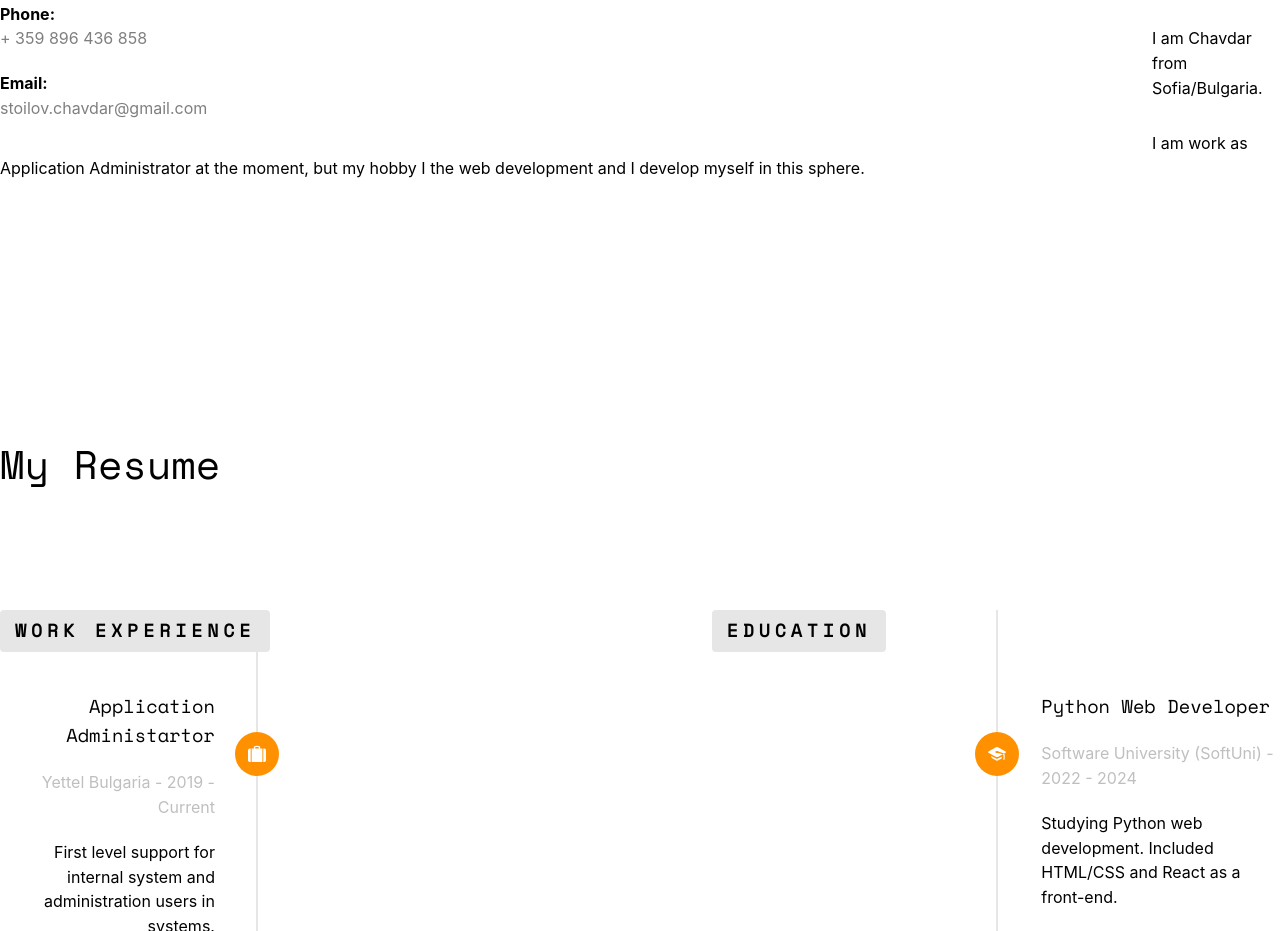
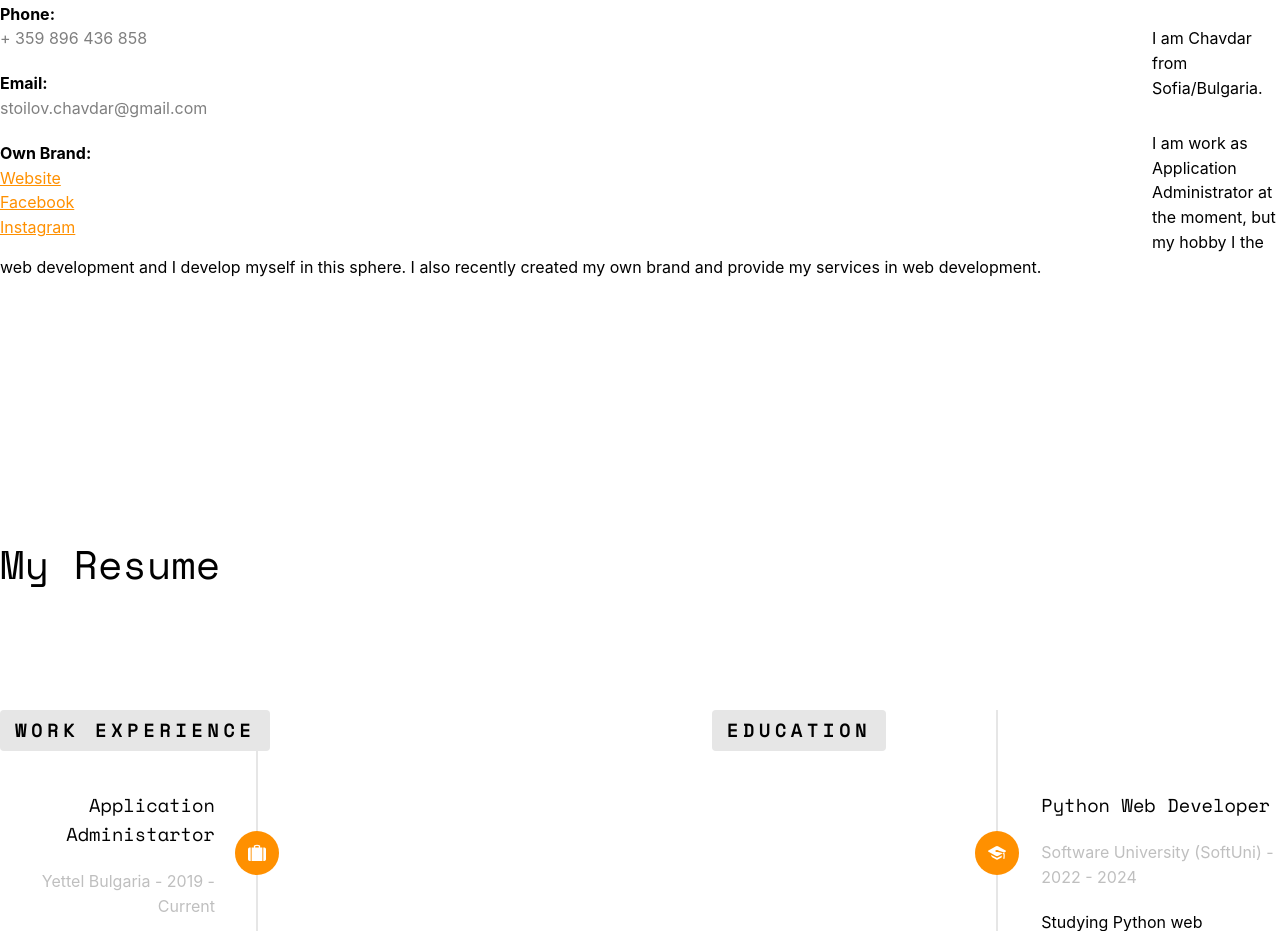
Before and after one commit to ChavdarStoilov/portfolio, a React (Vite) app: page / in a window 1280 px wide. Shown: the part 920-1851 px from the top of the page. Built offline with nearby package versions, Linux system fonts and the light colour scheme.

Commit message:
Added ulr for own brand

```diff
--- a/src/components/about.jsx
+++ b/src/components/about.jsx
@@ -28,6 +28,19 @@ export default function About() {
                                     stoilov.chavdar@gmail.com
                                 </span>
                             </li>
+                            <li>
+                                <span className="first-block">Own Brand:</span>
+                                <span className="second-block">
+                                    <a href="https://stoilov-solutions.com/">Website</a>
+                                </span>
+                                <span className="second-block">
+                                    <a href="https://www.facebook.com/profile.php?id=61556791982620">Facebook</a>
+                                </span>
+                                <span className="second-block">
+                                    <a href="https://www.instagram.com/stoilovsoftwaresolutions?igsh=c28zZjY1YXZpMTQy">Instagram</a>
+
+                                </span>
+                            </li>
                         </ul>
                     </div>
                     <div className="col-md-8 about-me-desc">
@@ -36,7 +49,7 @@ export default function About() {
                         <p>
                             I am work as Application Administrator at the
                             moment, but my hobby I the web development and I
-                            develop myself in this sphere.
+                            develop myself in this sphere. I also recently created my own brand and provide my services in web development.
                         </p>
                     </div>
                 </div>
```
